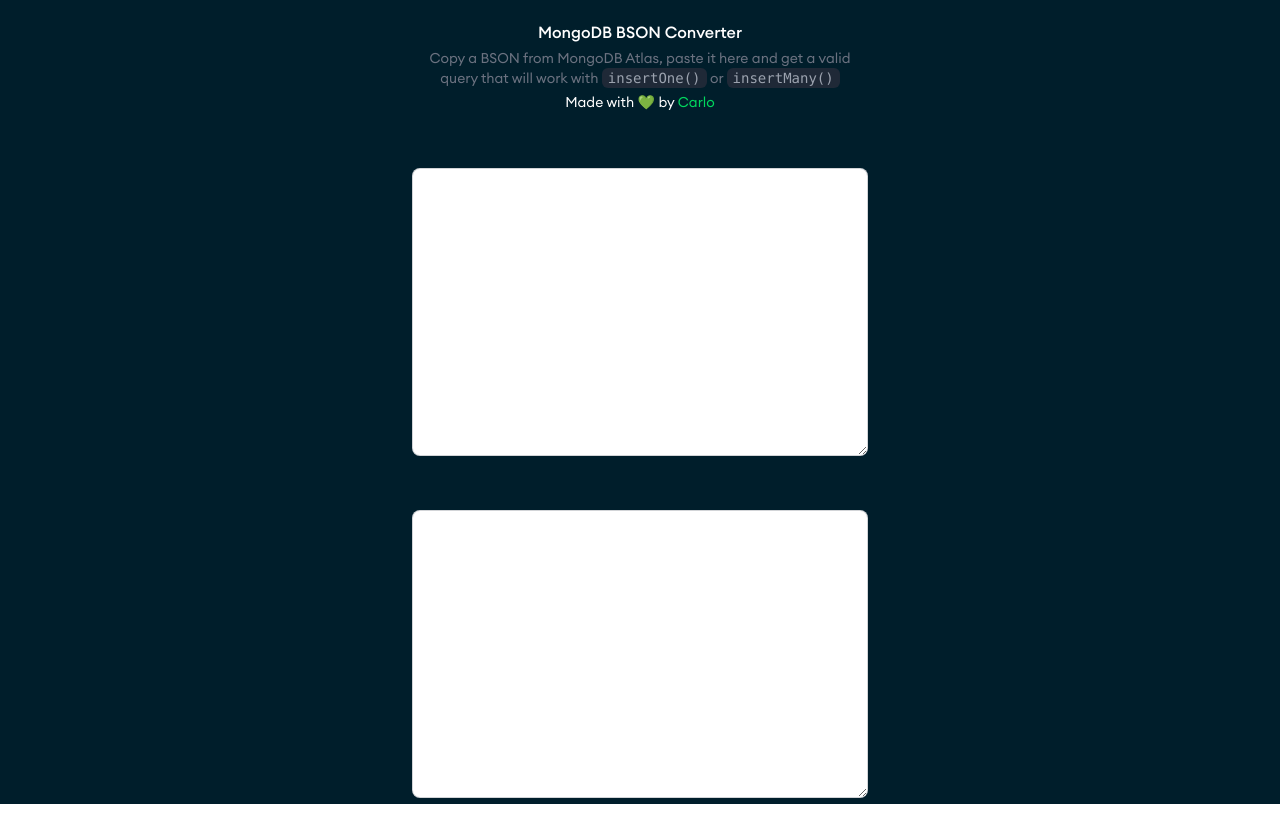
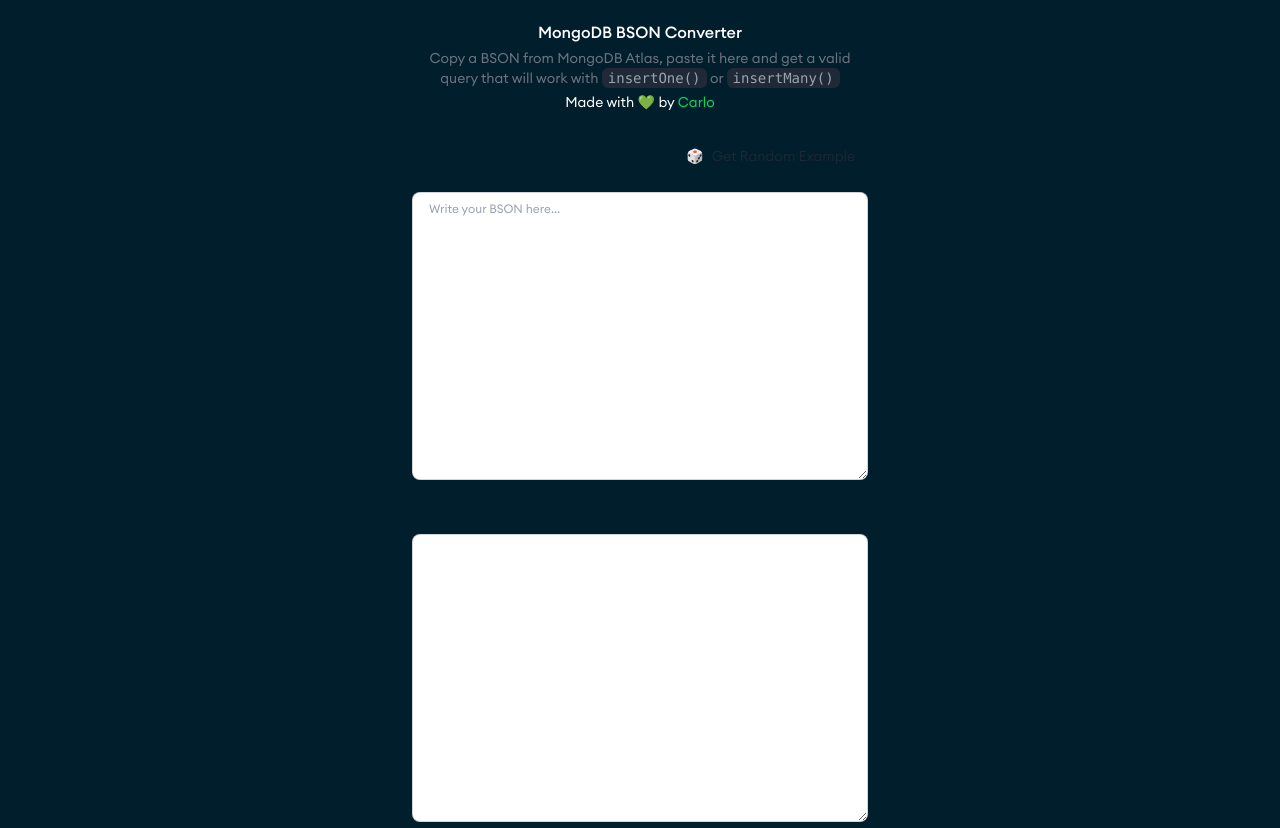
Before and after one commit to Blankeos/mongodb-bson-converter, a SvelteKit app: page / in a window 1280 px wide. Before the commit the page ends 804 px from the top, so only its background shows below. Built offline with nearby package versions, Linux system fonts and the light colour scheme.

Commit message:
feat: Get random example.

```diff
--- /dev/null
+++ b/src/lib/getRandomExample.ts
@@ -0,0 +1,39 @@
+const randomExamples = [
+  `[{
+        "_id": { "$oid" : "628fadb4d370987ac789c0cd" },
+        "pokemon": "nice",
+        "awesome": {
+            "test": "test1",
+            "one": "test2" ,
+            "two": {
+                "three": "test3"
+            }
+        }
+   }]`,
+  `[{
+        "test": {
+            "$numberInt": "1"
+        },
+        "test2": {
+            "$numberInt": "2"
+        },
+        "test3": {
+            "test4": {
+                "test5": {
+                    "$numberInt": "3"
+                }
+            }
+        }
+   }]`,
+  `{
+       "lastModifiedDateTime":{"$date":{"$numberLong":"1713947417489"}}
+   }`
+];
+
+export const getRandomExample = (previous?: string) => {
+  let randomIndex;
+  do {
+    randomIndex = Math.floor(Math.random() * randomExamples.length);
+  } while (previous && previous === randomExamples[randomIndex]);
+  return randomExamples[randomIndex];
+};
--- a/src/lib/scan.ts
+++ b/src/lib/scan.ts
@@ -1,9 +1,10 @@
+/* eslint-disable no-var */
 /* eslint-disable no-prototype-builtins */
 /* eslint-disable @typescript-eslint/no-explicit-any */
 
 export function scan(obj: { [key: string]: any }, depth: number = 0): string {
   let output = '';
-  let k;
+  var k;
 
   if (!(obj instanceof Object)) throw Error(`${obj} is not an object.`);
 
--- a/src/routes/+page.svelte
+++ b/src/routes/+page.svelte
@@ -1,5 +1,6 @@
 <script lang="ts">
   import { debounce } from '@/lib/debounce';
+  import { getRandomExample } from '@/lib/getRandomExample';
   import { scan } from '@/lib/scan';
 
   // Compile the Typebox schema
@@ -41,7 +42,7 @@
   <div class="mx-auto w-full max-w-lg px-7">
     <!--  -->
     <header class="flex flex-col items-center gap-y-1 py-2 pt-5">
-      <h1 class="font-medium text-white">MongoDB BSON Converter</h1>
+      <h1 class="text-center font-medium text-white">MongoDB BSON Converter</h1>
       <p class="text-center text-sm text-gray-500">
         Copy a BSON from MongoDB Atlas, paste it here and get a valid query that will work with
         <code class="code rounded-md bg-gray-800 px-1.5 py-0.5 text-gray-400">insertOne()</code> or
@@ -56,12 +57,24 @@
       </p>
     </header>
 
-    <div class="h-12" />
+    <div class="h-5" />
 
+    <div class="flex justify-end pb-5">
+      <button
+        class="btn btn-ghost btn-sm flex items-center gap-x-2 font-light"
+        onclick={() => {
+          bsonValue = getRandomExample(bsonValue);
+        }}
+      >
+        <span>🎲</span>
+        <span>Get Random Example</span></button
+      >
+    </div>
     <textarea
       onfocus={() => (touched = true)}
       class="textarea textarea-bordered min-h-72 w-full text-xs"
       bind:value={bsonValue}
+      placeholder="Write your BSON here..."
     ></textarea>
 
     <div class="flex h-12 items-center gap-x-2">
@@ -102,6 +115,7 @@
         class="textarea textarea-bordered min-h-72 w-full text-xs"
         readonly
         value={convertedValue}
+        placeholder=""
       ></textarea>
     </div>
   </div>
```
